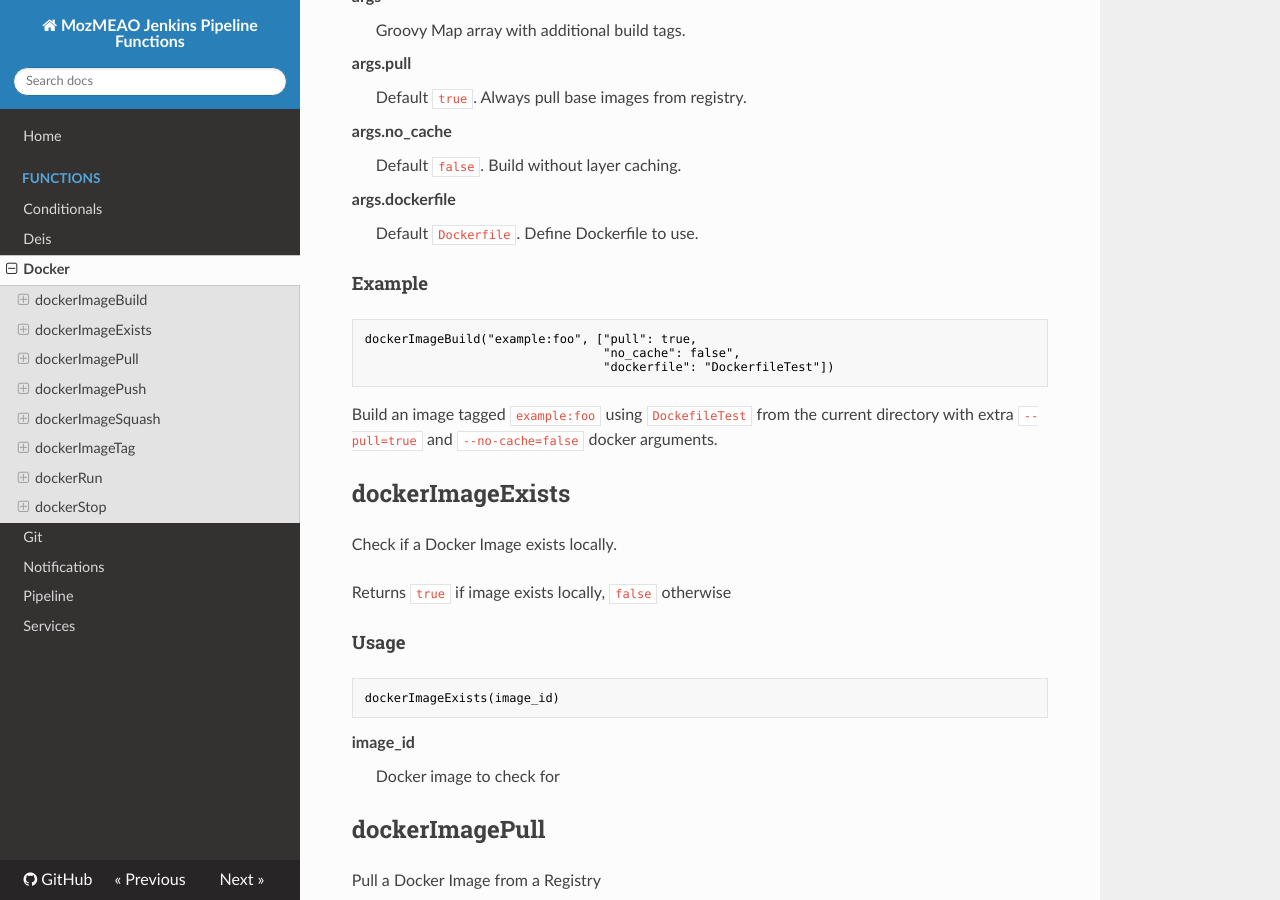
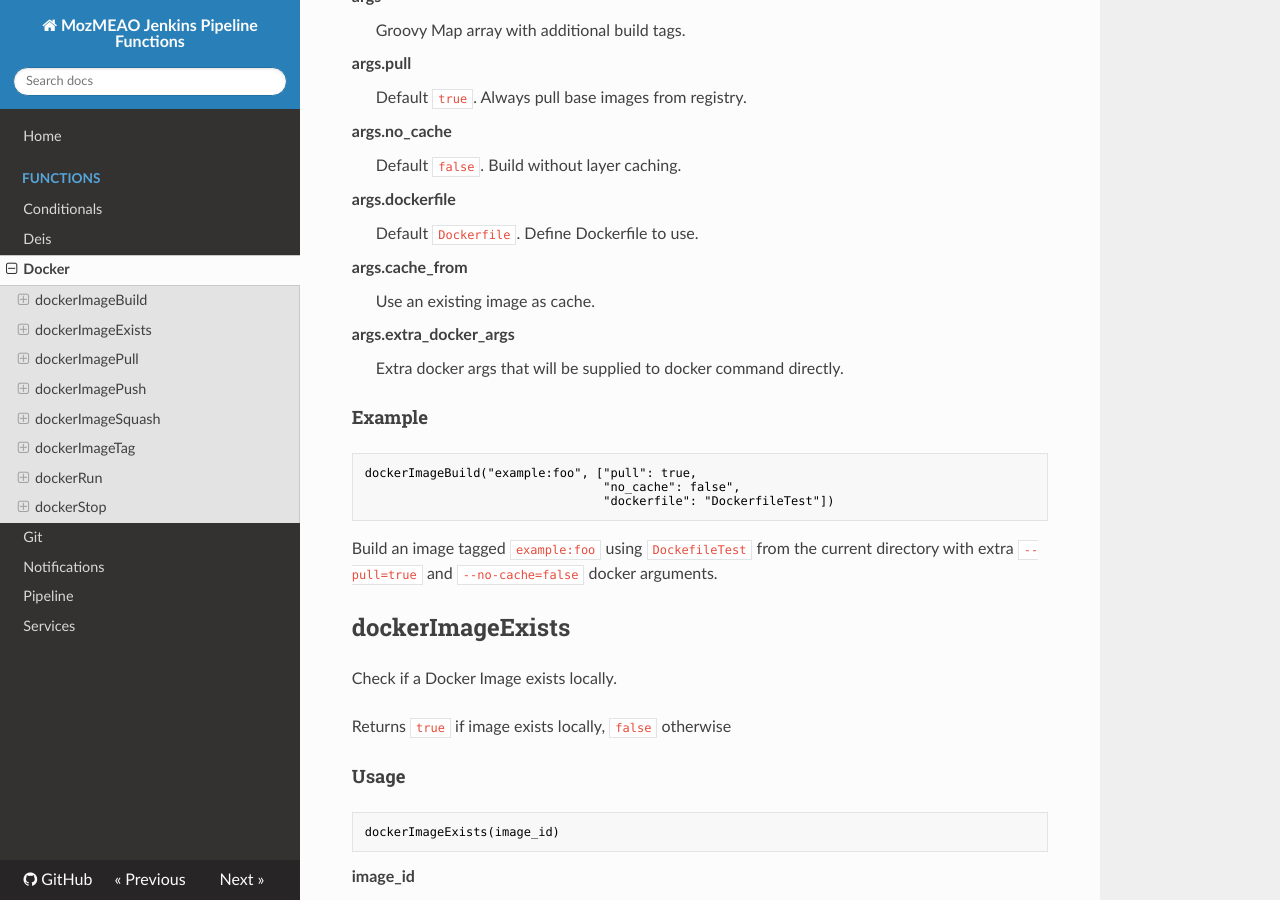
Before and after one commit to mozmeao/jenkins-pipeline, an MkDocs documentation site: the page built from docs/functions/docker.md, in a window 1280 px wide and 900 px high, scrolled down 612 px. Built offline with MkDocs 1.6.1, drawn with Linux system fonts in a browser that asks for light colours; nearby versions of some CDN libraries.

Commit message:
Add cache_from and extra_docker_args in dockerImageBuild.

```diff
--- a/docs/functions/docker.md
+++ b/docs/functions/docker.md
@@ -32,6 +32,11 @@ args.no_cache
 args.dockerfile
 : Default `Dockerfile`. Define Dockerfile to use.
 
+args.cache_from
+: Use an existing image as cache.
+
+args.extra_docker_args
+: Extra docker args that will be supplied to docker command directly.
 
 
 #### Example
```
Also changed, not shown: 1 other file.
